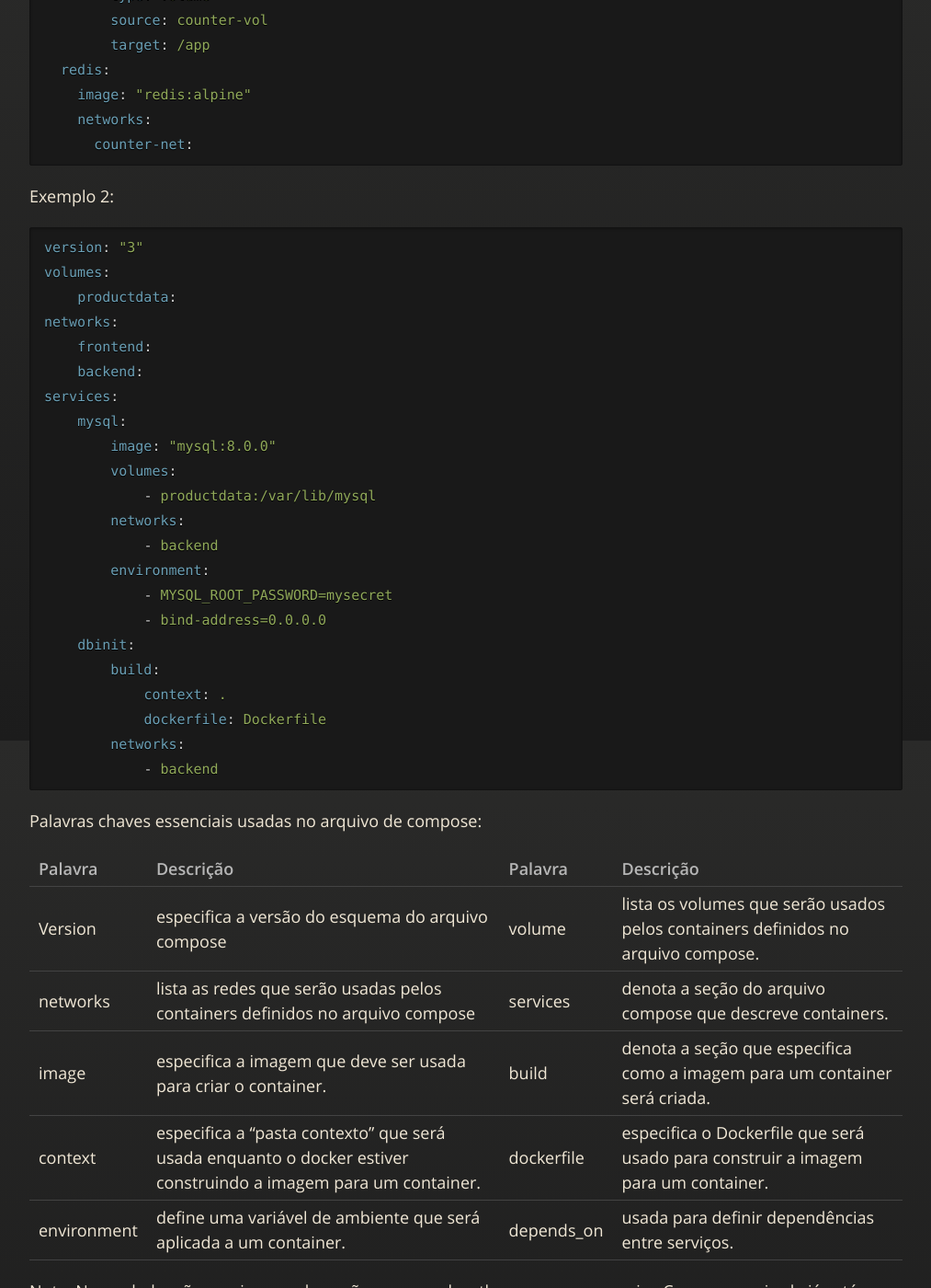
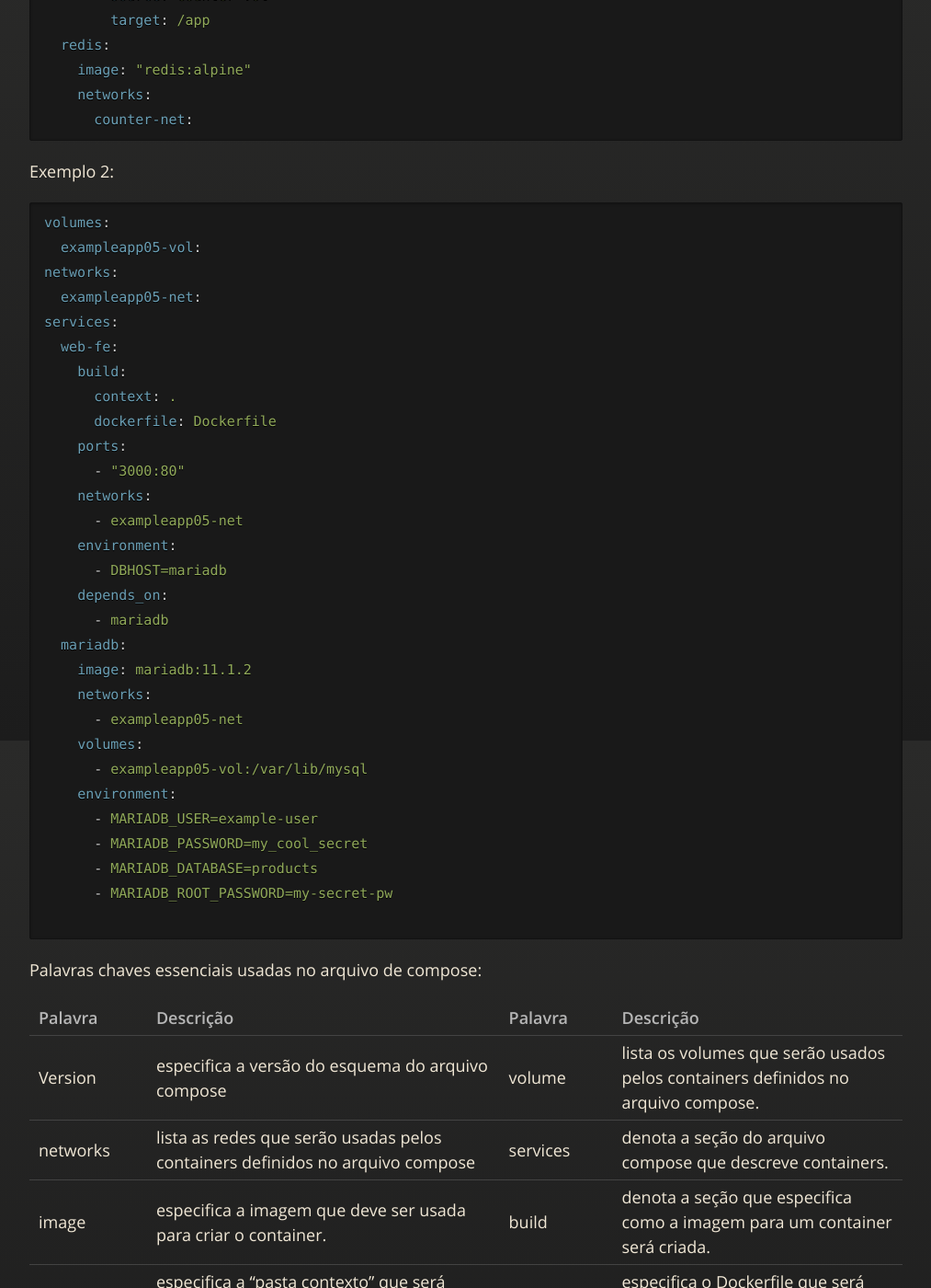
Before and after one commit to JeannAndrade/jeannandrade.github.io, a Jekyll site: the page built from content/docker/index.md, in a window 1280 px wide and 1400 px high, scrolled down 15395 px. Shown: the whole window at 92% size, without its empty margins (108-1121 px from the left). Built offline with Jekyll 4.4.1, drawn with Linux system fonts in a browser that asks for light colours; our own code applies the rules of GitHub Pages for plain Markdown files; some of the changed text lies outside the part shown.

````diff
--- a/content/docker/index.md
+++ b/content/docker/index.md
@@ -430,8 +430,7 @@ services:
     build: . # build a image using dockerfile in this path
     command: python app.py
     ports:
-      - target: 8080
-        published: 5001
+      - "8080:5001"
     networks:
       - counter-net
     volumes:
@@ -447,28 +446,35 @@ services:
 Exemplo 2:
 
 ```yaml
-version: "3"
 volumes:
-    productdata:
+  exampleapp05-vol:
 networks:
-    frontend:
-    backend:
+  exampleapp05-net:
 services:
-    mysql:
-        image: "mysql:8.0.0"
-        volumes:
-            - productdata:/var/lib/mysql
-        networks:
-            - backend
-        environment:
-            - MYSQL_ROOT_PASSWORD=mysecret
-            - bind-address=0.0.0.0
-    dbinit:
-        build:
-            context: .
-            dockerfile: Dockerfile
-        networks:
-            - backend
+  web-fe:
+    build:
+      context: .
+      dockerfile: Dockerfile
+    ports:
+      - "3000:80"
+    networks:
+      - exampleapp05-net
+    environment:
+      - DBHOST=mariadb
+    depends_on:
+      - mariadb
+  mariadb:
+    image: mariadb:11.1.2
+    networks:
+      - exampleapp05-net
+    volumes:
+      - exampleapp05-vol:/var/lib/mysql
+    environment:
+      - MARIADB_USER=example-user
+      - MARIADB_PASSWORD=my_cool_secret
+      - MARIADB_DATABASE=products
+      - MARIADB_ROOT_PASSWORD=my-secret-pw
+
 ```
 
 Palavras chaves essenciais usadas no arquivo de compose:
````
Also changed, not shown: content/docker/hands_on/index.md (+24 -1 lines), content/docker/img/composicao_rede_exec04.png, content/docker/img/composicao_rede_exec05.png (added), 1 other file.
